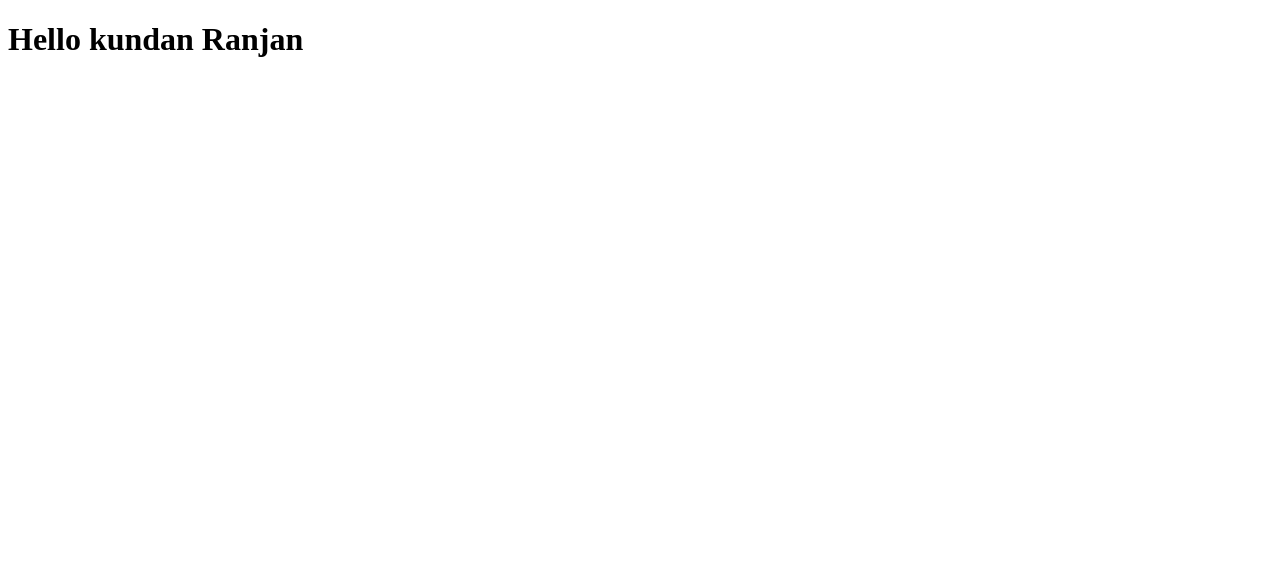
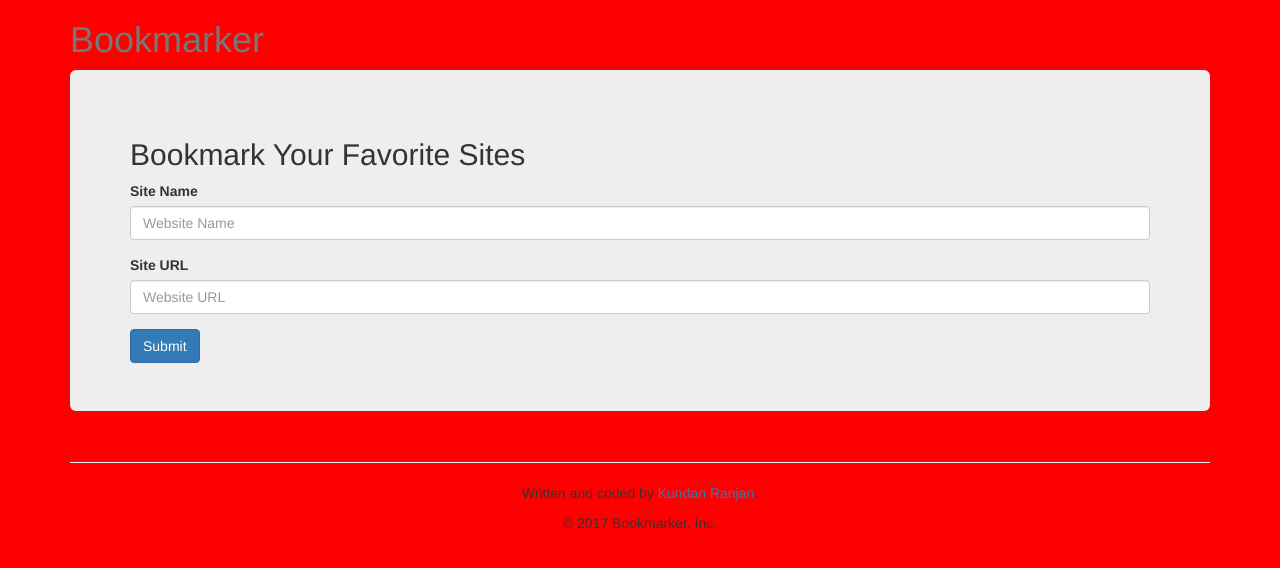
Before and after one commit to kundan111/git-one, a plain HTML site: page index.html in a window 1280 px wide. Drawn offline with nearby package versions, Linux system fonts and the light colour scheme; files that its build step writes are made by us from their sources.

Commit message:
Changed the index.html file

```diff
--- a/index.html
+++ b/index.html
@@ -1,14 +1,62 @@
 <!DOCTYPE html>
 <html lang="en">
-<head>
-  <meta charset="UTF-8">
-  <meta name="viewport" content="width=device-width, initial-scale=1.0">
-  <meta http-equiv="X-UA-Compatible" content="ie=edge">
-  <title>Document</title>
-</head>
-<body>
+  <head>
+    <meta charset="utf-8">
+    <meta http-equiv="X-UA-Compatible" content="IE=edge">
+    <meta name="viewport" content="width=device-width, initial-scale=1">
+    <title>Site Bookmarker</title>
 
-<h1>Hello kundan Ranjan</h1>
+    <!-- Bootstrap core CSS -->
+    <link href="css/bootstrap.min.css" rel="stylesheet">
+    <link href="css/style.css" rel="stylesheet">
+    <link rel="shortcut icon" type="image/x-icon" href="F:\pictures\1.jpg" />
 
-</body>
+  </head>
+
+  <body onload="fetchBookmarks()">
+
+    <div class="container">
+      <div class="header clearfix">
+        <nav>
+
+        </nav>
+        <h1 class="text-muted">Bookmarker</h1>
+      </div>
+
+      <div class="jumbotron">
+        <h2>Bookmark Your Favorite Sites</h2>
+        <form id="myForm">
+          <div class="form-group">
+            <label>Site Name</label>
+            <input type="text" class="form-control" id="siteName" placeholder="Website Name">
+          </div>
+          <div class="form-group">
+            <label>Site URL</label>
+            <input type="text" class="form-control" id="siteUrl" placeholder="Website URL">
+          </div>
+          <button type="submit" class="btn btn-primary">Submit</button>
+        </form>
+      </div>
+
+      <div class="row marketing">
+        <div class="col-lg-8">
+          <div id="bookmarksResults"></div>
+        </div>
+      </div>
+
+     <footer class="text-center">
+    <hr>
+    <p>Written and coded by <a href="https://www.freecodecamp.com/kundan111" target="_blank">Kundan Ranjan</a>.</p>
+	<p>&copy; 2017 Bookmarker, Inc.</p>
+  </footer>
+
+    </div> <!-- /container -->
+
+    <script
+    src="https://code.jquery.com/jquery-3.1.1.js"
+    integrity="sha256-16cdPddA6VdVInumRGo6IbivbERE8p7CQR3HzTBuELA="
+    crossorigin="anonymous"></script>
+    <script src="js/bootstrap.min.js"></script>
+    <script src="js/main.js"></script>
+  </body>
 </html>
```
